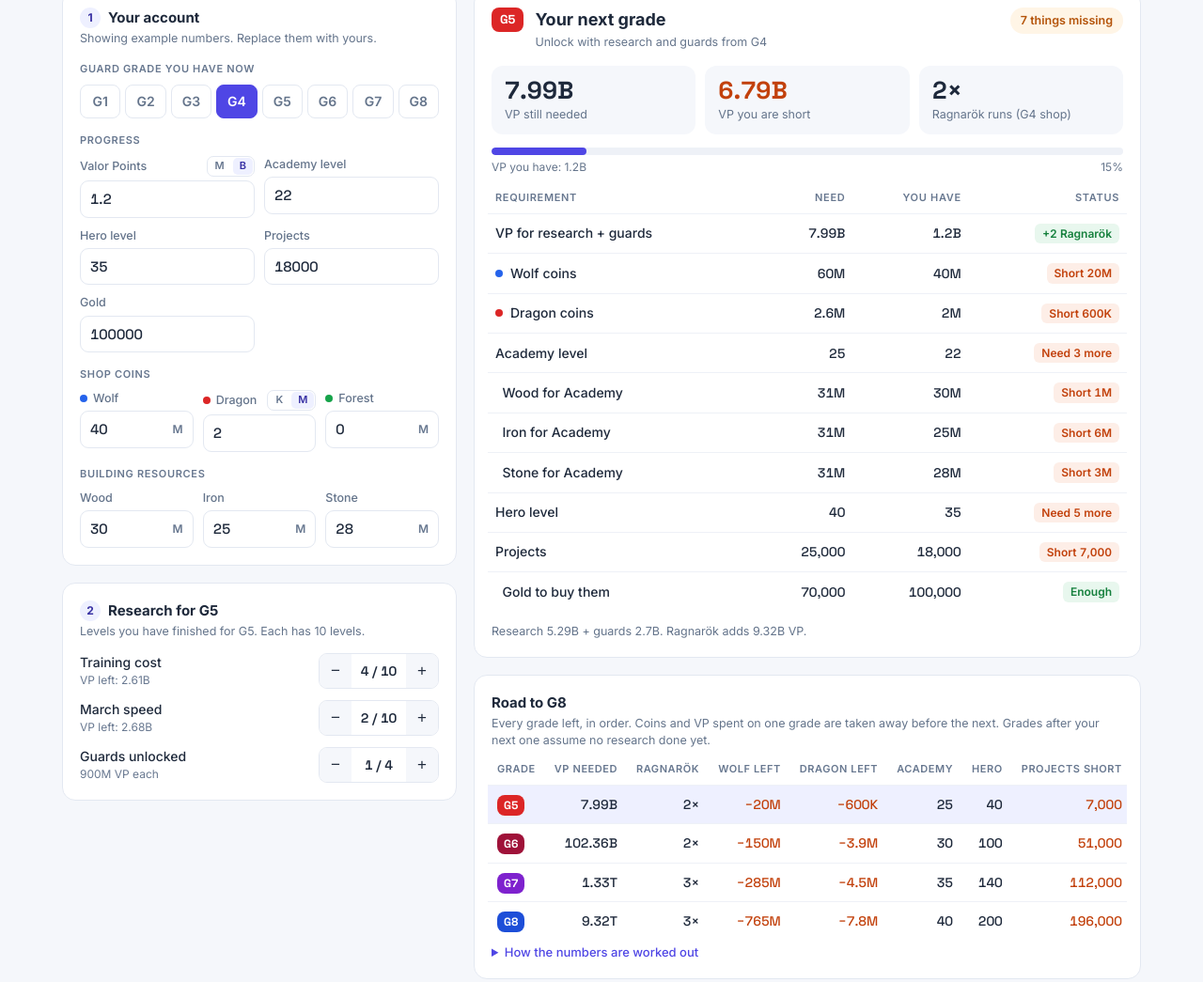
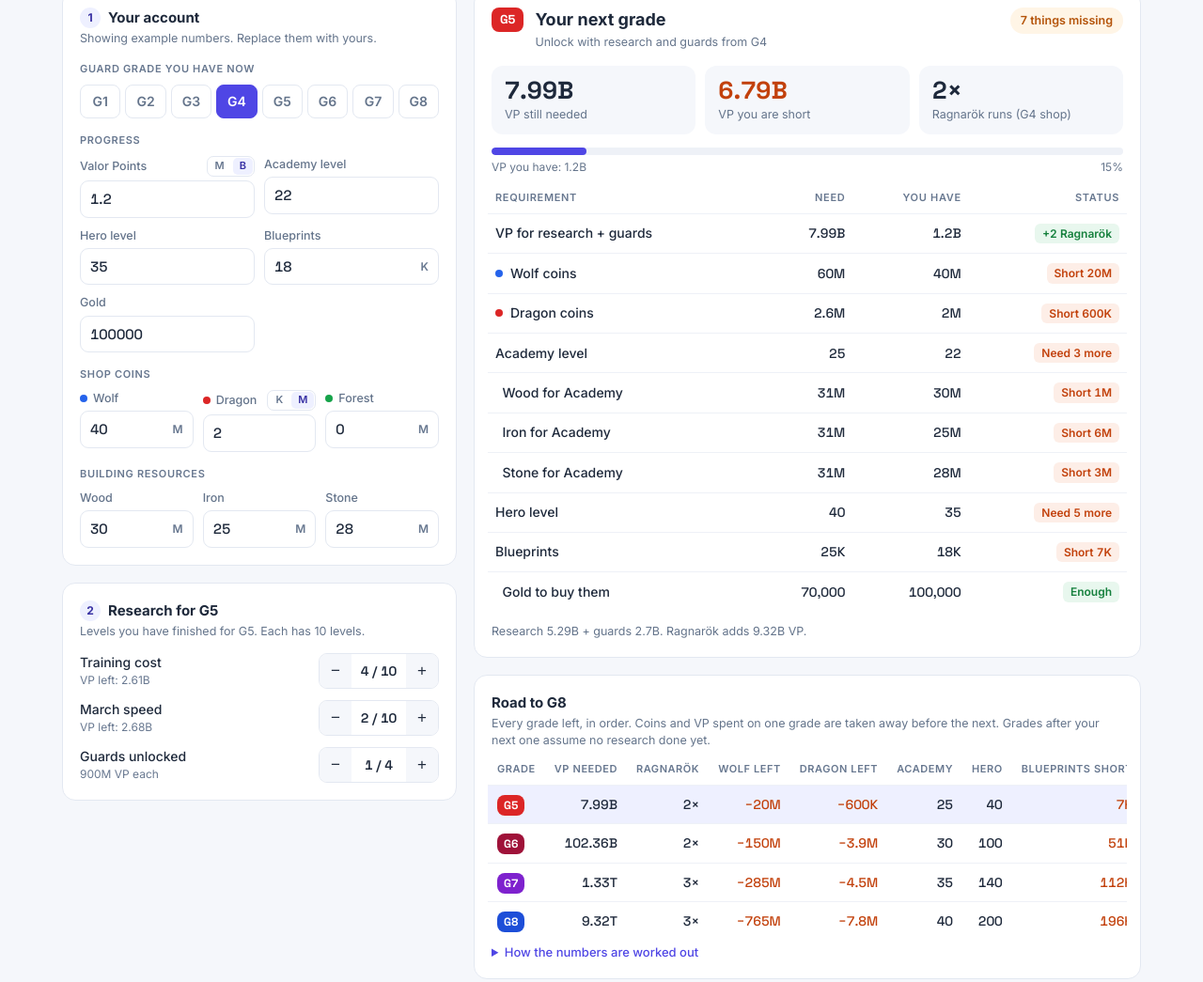
Before and after one commit to techmall-admin/SK-G2G8, a plain HTML site: page index.html in a window 1280 px wide. Shown: the part 154-1199 px from the top of the page at 94% size. Drawn offline with Linux system fonts and the light colour scheme.

Commit message:
Rename Projects to Blueprints, typed in K
Co-Authored-By: Claude Opus 5.5 <noreply@anthropic.com>

```diff
--- a/index.html
+++ b/index.html
@@ -192,7 +192,7 @@ details li{margin:3px 0}
           <div class="f"><div class="lrow"><label for="vp">Valor Points</label><div class="seg" id="vp-unit" data-f="vp" role="group" aria-label="Valor Points unit"><button type="button" data-u="M" title="Millions">M</button><button type="button" data-u="B" title="Billions">B</button></div></div><div class="in"><input id="vp" type="number" min="0" step="any" inputmode="decimal"></div></div>
           <div class="f"><label for="acc">Academy level</label><div class="in"><input id="acc" type="number" min="0" max="45" inputmode="numeric"></div></div>
           <div class="f"><label for="hero">Hero level</label><div class="in"><input id="hero" type="number" min="0" inputmode="numeric"></div></div>
-          <div class="f"><label for="proj">Projects</label><div class="in"><input id="proj" type="number" min="0" inputmode="numeric"></div></div>
+          <div class="f"><label for="proj">Blueprints</label><div class="in"><input id="proj" type="number" min="0" step="any" inputmode="decimal"><span>K</span></div></div>
           <div class="f"><label for="gold">Gold</label><div class="in"><input id="gold" type="number" min="0" inputmode="numeric"></div></div>
         </div>
 
@@ -231,7 +231,7 @@ details li{margin:3px 0}
             <li>VP = Valor Points. You can type them in millions (M) or billions (B).</li>
             <li>VP needed = research levels left (Training cost + March speed) + guards left × guard cost.</li>
             <li>Missing VP is covered with Ragnarök runs in the previous grade's shop. One run = all Wolf + Dragon packs (Forest packs are added when you have enough Forest coins for a full run).</li>
-            <li>Gold is what it costs to buy the missing projects (10 gold per project).</li>
+            <li>Gold is what it costs to buy the missing blueprints (10 gold per blueprint).</li>
             <li>Wood, iron and stone: the same amount of each is needed to raise the Academy to the required level.</li>
           </ul>
         </details>
@@ -343,6 +343,7 @@ function fM(v){ // v in millions
   if(v>=1000)return trim(v/1000,2)+'B';
   if(v>=1)return trim(v,2)+'M';
   return trim(v*1000,0)+'K';}
+function fK(v){return trim(v/1000,2)+'K';} // blueprints are counted in thousands
 function fN(v){return Math.round(v).toLocaleString('en-US');}
 function gcol(g){return 'var(--'+g.toLowerCase()+')';}
 
@@ -380,6 +381,7 @@ for(var n=1;n<=8;n++){var b=document.createElement('button');b.type='button';b.c
 
 FIELDS.forEach(function(id){document.getElementById(id).addEventListener('input',function(){var v=parseFloat(this.value),x=isNaN(v)?0:Math.max(v,0);
   if(SMALL[id]&&S[id+'Unit']===SMALL[id])x=x/1000; // stored in the larger unit (VP in B, Dragon in M)
+  if(id==='proj')x=Math.round(x*1000);             // blueprints are typed in K, stored as a count
   S[id]=x;touch();renderResults();});});
 [].forEach.call(document.querySelectorAll('.seg[data-f]'),function(seg){seg.addEventListener('click',function(e){
   var f=seg.dataset.f,b=e.target.closest('button[data-u]');if(!b||b.dataset.u===S[f+'Unit'])return;
@@ -446,7 +448,7 @@ function renderResults(){
   }
   if(r.q.hero>0){rows.push(row(null,'Hero level',r.q.hero,S.hero,stOk(r.heroOk,'Reached','Need '+(r.q.hero-S.hero)+' more')));add(r.heroOk);}
   if(r.q.proj>0){
-    rows.push(row(null,'Projects',fN(r.q.proj),fN(S.proj),stOk(r.projMiss===0,'Enough','Short '+fN(r.projMiss))));
+    rows.push(row(null,'Blueprints',fK(r.q.proj),fK(S.proj),stOk(r.projMiss===0,'Enough','Short '+fK(r.projMiss))));
     if(r.projMiss>0){rows.push(row(null,'&nbsp;&nbsp;Gold to buy them',fN(r.goldNeed),fN(S.gold),stOk(goldOk,'Enough','Short '+fN(r.goldNeed-S.gold))));add(goldOk);}
   }
 
@@ -468,7 +470,7 @@ function renderResults(){
 function renderRoad(){
   var el=document.getElementById('road');
   var have={vp:S.vp,wolf:S.wolf,dragon:S.dragon,forest:S.forest,proj:S.proj,acc:S.acc,hero:S.hero};
-  var h='<thead><tr><th>Grade</th><th>VP needed</th><th>Ragnarök</th><th>Wolf left</th><th>Dragon left</th><th>Academy</th><th>Hero</th><th>Projects short</th></tr></thead><tbody>';
+  var h='<thead><tr><th>Grade</th><th>VP needed</th><th>Ragnarök</th><th>Wolf left</th><th>Dragon left</th><th>Academy</th><th>Hero</th><th>Blueprints short</th></tr></thead><tbody>';
   var any=false;
   GRADES.forEach(function(g){
     var n=+g.slice(1); if(n<=S.grade)return; any=true;
@@ -482,7 +484,7 @@ function renderRoad(){
       '<td class="'+(dragonAfter<0?'neg':'')+'">'+(dragonAfter<0?'−'+fM(-dragonAfter):fM(dragonAfter))+'</td>'+
       '<td class="'+(have.acc>=r.q.acc?'pos':'')+'">'+r.q.acc+'</td>'+
       '<td class="'+(r.q.hero===0?'':have.hero>=r.q.hero?'pos':'')+'">'+(r.q.hero||'—')+'</td>'+
-      '<td class="'+(r.projMiss?'neg':'')+'">'+(r.q.proj?(r.projMiss?fN(r.projMiss):'<span class="pos">0</span>'):'—')+'</td></tr>';
+      '<td class="'+(r.projMiss?'neg':'')+'">'+(r.q.proj?(r.projMiss?fK(r.projMiss):'<span class="pos">0</span>'):'—')+'</td></tr>';
     // carry over to the next grade
     have.vp=Math.max(have.vp+r.rg.vp-r.need.total,0);
     have.wolf=Math.max(wolfAfter,0);have.dragon=Math.max(dragonAfter,0);have.forest=Math.max(have.forest-r.rg.forest,0);
@@ -633,6 +635,7 @@ document.getElementById('log-undo').addEventListener('click',function(){
 
 function renderInputs(){
   FIELDS.forEach(function(id){document.getElementById(id).value=S[id]||S[id]===0?S[id]:'';});
+  document.getElementById('proj').value=+(S.proj/1000).toFixed(3);
   Object.keys(SMALL).forEach(function(f){
     document.getElementById(f).value=S[f+'Unit']===SMALL[f]?+(S[f]*1000).toFixed(3):S[f];
     [].forEach.call(document.querySelectorAll('#'+f+'-unit button'),function(b){b.setAttribute('aria-pressed',b.dataset.u===S[f+'Unit']?'true':'false');});});
```
